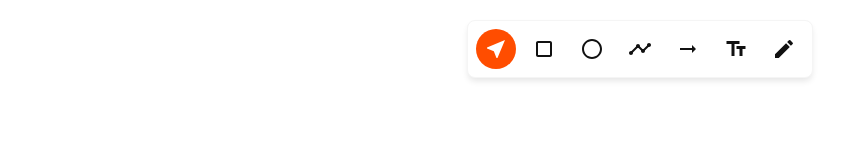
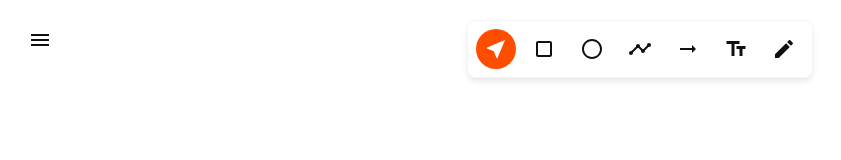
Before and after one commit to Gianlz/AnnotationTool, a React (Vite) app: page / in a window 1280 px wide. Shown: the top 160 px of the page, without its empty margins (0-841 px from the left). Built offline with nearby package versions, Linux system fonts and the light colour scheme.

Commit message:
feat: add nonchalant hamburger menu

```diff
--- /dev/null
+++ b/src/components/shared/whiteboard/AppMenu.tsx
@@ -0,0 +1,100 @@
+import React, { useState } from 'react';
+import { IconButton, Menu, MenuItem, ListItemIcon, ListItemText, Divider } from '@mui/material';
+import {
+  Menu as MenuIcon,
+  Image as ImageIcon,
+  Delete as DeleteIcon,
+  GitHub as GitHubIcon,
+  Save as SaveIcon,
+  FolderOpen as FolderOpenIcon,
+} from '@mui/icons-material';
+
+export const AppMenu: React.FC = () => {
+  const [anchorEl, setAnchorEl] = useState<null | HTMLElement>(null);
+  const open = Boolean(anchorEl);
+
+  const handleClick = (event: React.MouseEvent<HTMLButtonElement>) => {
+    setAnchorEl(event.currentTarget);
+  };
+
+  const handleClose = () => {
+    setAnchorEl(null);
+  };
+
+  return (
+    <>
+      <IconButton
+        id="app-menu-button"
+        aria-controls={open ? 'app-menu' : undefined}
+        aria-haspopup="true"
+        aria-expanded={open ? 'true' : undefined}
+        onClick={handleClick}
+        sx={{
+          position: 'absolute',
+          top: 20,
+          left: 20,
+          zIndex: 100,
+          color: '#111111',
+          '&:hover': {
+            backgroundColor: 'transparent',
+            opacity: 0.7,
+          },
+        }}
+      >
+        <MenuIcon />
+      </IconButton>
+
+      <Menu
+        id="app-menu"
+        anchorEl={anchorEl}
+        open={open}
+        onClose={handleClose}
+        MenuListProps={{
+          'aria-labelledby': 'app-menu-button',
+        }}
+        PaperProps={{
+          elevation: 0,
+          sx: {
+            mt: 1,
+            borderRadius: 2,
+            border: '1px solid #F5F5F5',
+            boxShadow: '0 4px 6px -1px rgba(0, 0, 0, 0.1)',
+            minWidth: 200,
+          }
+        }}
+      >
+        <MenuItem onClick={handleClose}>
+          <ListItemIcon>
+            <FolderOpenIcon fontSize="small" />
+          </ListItemIcon>
+          <ListItemText>Open</ListItemText>
+        </MenuItem>
+        <MenuItem onClick={handleClose}>
+          <ListItemIcon>
+            <SaveIcon fontSize="small" />
+          </ListItemIcon>
+          <ListItemText>Save</ListItemText>
+        </MenuItem>
+        <MenuItem onClick={handleClose}>
+          <ListItemIcon>
+            <ImageIcon fontSize="small" />
+          </ListItemIcon>
+          <ListItemText>Export Image</ListItemText>
+        </MenuItem>
+        <Divider sx={{ my: 0.5 }} />
+        <MenuItem onClick={handleClose}>
+          <ListItemIcon>
+             <DeleteIcon fontSize="small" />
+          </ListItemIcon>
+          <ListItemText>Clear Canvas</ListItemText>
+        </MenuItem>
+        <MenuItem onClick={handleClose}>
+          <ListItemIcon>
+            <GitHubIcon fontSize="small" />
+          </ListItemIcon>
+          <ListItemText>GitHub</ListItemText>
+        </MenuItem>
+      </Menu>
+    </>
+  );
+};
--- a/src/views/WhiteboardView.tsx
+++ b/src/views/WhiteboardView.tsx
@@ -4,6 +4,7 @@ import { Box } from '@mui/material';
 import rough from 'roughjs';
 import { useWhiteboard } from '../hooks/useWhiteboard';
 import { Toolbar } from '../components/shared/whiteboard/Toolbar';
+import { AppMenu } from '../components/shared/whiteboard/AppMenu';
 
 export const WhiteboardView = () => {
   const {
@@ -126,7 +127,8 @@ export const WhiteboardView = () => {
   };
 
   return (
-    <Box sx={{ width: '100%', height: '100vh', overflow: 'hidden', bgcolor: '#FFFFFF' }}>
+    <Box sx={{ width: '100%', height: '100vh', overflow: 'hidden', bgcolor: '#FFFFFF', position: 'relative' }}>
+      <AppMenu />
       <Toolbar
         activeTool={appState.tool}
         setTool={(tool) => setAppState(prev => ({ ...prev, tool }))}
```
